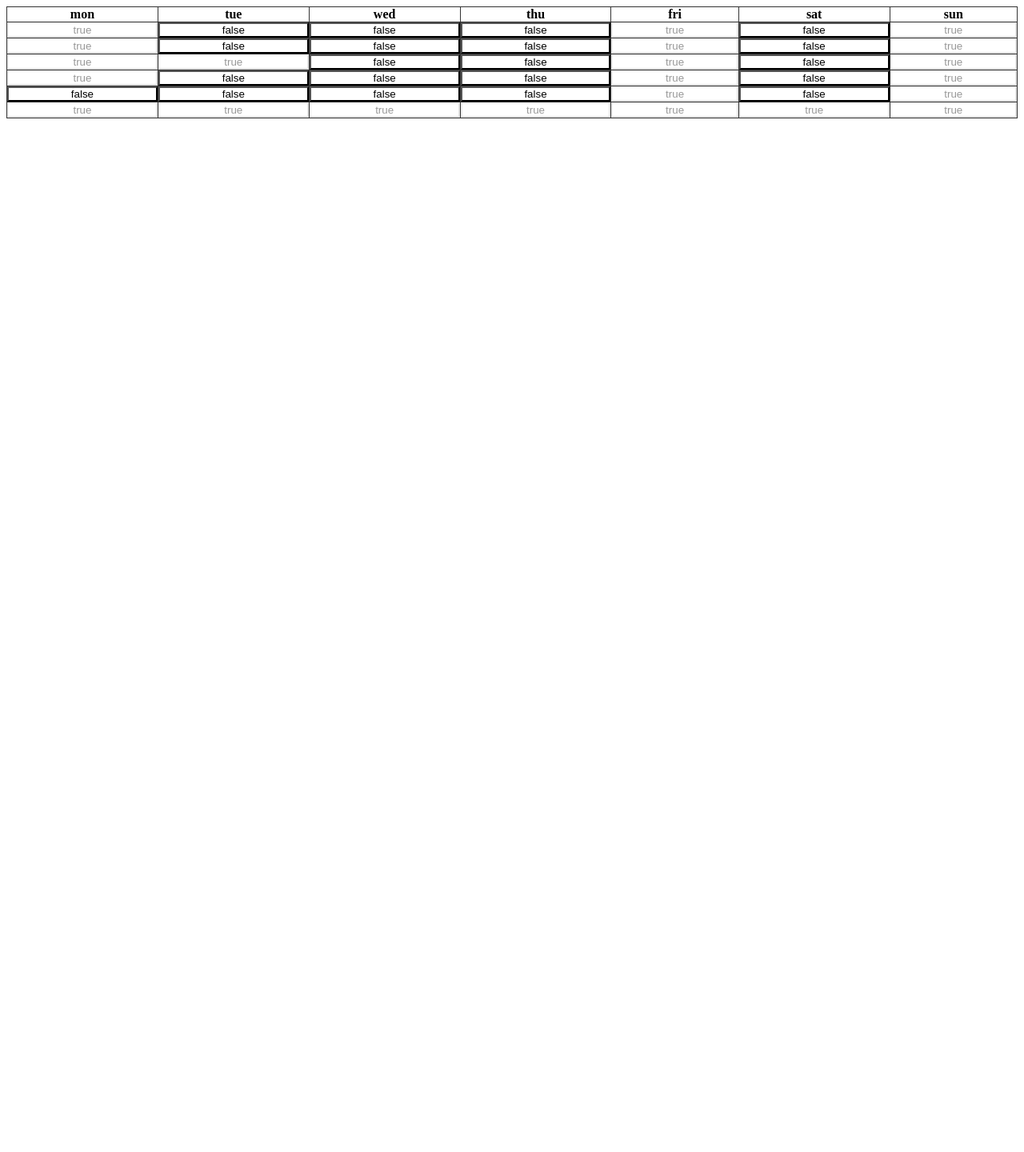
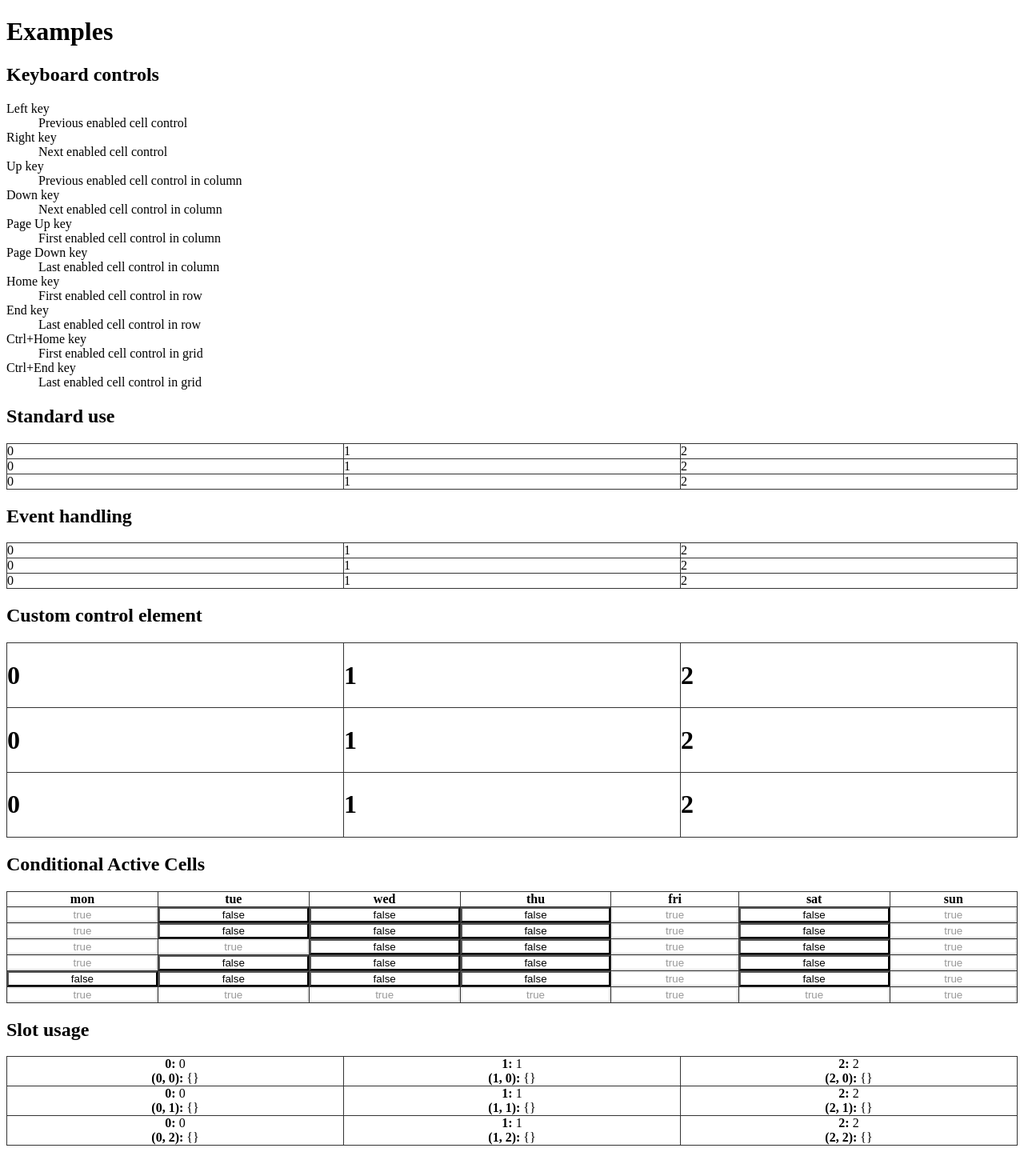
Before and after one commit to nick-somebody/vue-grid-control, a Vue app: page / in a window 1280 px wide. Shown: the whole page at 80% size. Before the commit the page ends 800 px from the top, so only its background shows below. Built offline with nearby package versions, Linux system fonts and the light colour scheme.

Commit message:
Adding examples

```diff
--- /dev/null
+++ b/examples/conditional-active-cells.vue
@@ -0,0 +1,61 @@
+<template>
+  <div>
+    <h2>
+      Conditional Active Cells
+    </h2>
+    <grid-control
+      @click-cell-control="clickCell"
+      @focus-cell-control="focusCell"
+      @blur-cell-control="blurCell"
+      @blur-grid="blurGrid"
+      :columns="headers.length"
+      :rows="records.length"
+      :records="records"
+      :headers="headers"
+      :disable-cell-func="(colIdx, rowIdx) => (records[rowIdx][headers[colIdx]])"
+      control-tag="button"
+      class="grid-control">
+      <template v-slot="{value}">
+        {{ value }}
+      </template>
+    </grid-control>
+  </div>
+</template>
+
+<script>
+import GridControl from "../src/components/GridControl.vue";
+
+export default {
+  name: "App",
+  components: {
+    GridControl
+  },
+  data() {
+    return {
+      headers: ["mon", "tue", "wed", "thu", "fri", "sat", "sun"],
+      records: [
+        { "mon": true, "tue": false, "wed": false, "thu": false, "fri": true, "sat": false, "sun": true, },
+        { "mon": true, "tue": false, "wed": false, "thu": false, "fri": true, "sat": false, "sun": true, },
+        { "mon": true, "tue": true, "wed": false, "thu": false, "fri": true, "sat": false, "sun": true, },
+        { "mon": true, "tue": false, "wed": false, "thu": false, "fri": true, "sat": false, "sun": true, },
+        { "mon": false, "tue": false, "wed": false, "thu": false, "fri": true, "sat": false, "sun": true, },
+        { "mon": true, "tue": true, "wed": true, "thu": true, "fri": true, "sat": true, "sun": true, },
+      ]
+    }
+  },
+  methods: {
+    clickCell({ colIdx, rowIdx, key, value, rowData }) {
+      console.log("clickCell", { colIdx, rowIdx, key, value, rowData })
+    },
+    focusCell({ colIdx, rowIdx, key, value, rowData }) {
+      console.log("focusCell", { colIdx, rowIdx, key, value, rowData })
+    },
+    blurCell({ colIdx, rowIdx, key, value, rowData }) {
+      console.log("blurCell", { colIdx, rowIdx, key, value, rowData })
+    },
+    blurGrid() {
+      console.log("blurGrid")
+    }
+  }
+};
+</script>
--- /dev/null
+++ b/examples/custom-control-element.vue
@@ -0,0 +1,13 @@
+<template>
+  <div>
+    <h2>Custom control element</h2>
+    <grid-control :rows="3" :columns="3" control-tag="h1" />
+  </div>
+</template>
+
+<script>
+import GridControl from "../src/components/GridControl.vue";
+export default {
+  components: { GridControl },
+}
+</script>
--- /dev/null
+++ b/examples/event-handling.vue
@@ -0,0 +1,33 @@
+<template>
+  <div>
+    <h2>Event handling</h2>
+    <grid-control
+      :rows="3"
+      :columns="3"
+      @click-cell-control="clickCell"
+      @focus-cell-control="focusCell"
+      @blur-cell-control="blurCell"
+      @blur-grid="blurGrid" />
+  </div>
+</template>
+
+<script>
+import GridControl from "../src/components/GridControl.vue";
+export default {
+  components: { GridControl },
+  methods: {
+    clickCell({ colIdx, rowIdx, key, value, rowData }) {
+      console.log("clickCell", { colIdx, rowIdx, key, value, rowData })
+    },
+    focusCell({ colIdx, rowIdx, key, value, rowData }) {
+      console.log("focusCell", { colIdx, rowIdx, key, value, rowData })
+    },
+    blurCell({ colIdx, rowIdx, key, value, rowData }) {
+      console.log("blurCell", { colIdx, rowIdx, key, value, rowData })
+    },
+    blurGrid() {
+      console.log("blurGrid")
+    }
+  }
+}
+</script>
--- /dev/null
+++ b/examples/slot-usage.vue
@@ -0,0 +1,25 @@
+<template>
+  <div>
+    <h2>Slot usage</h2>
+    <grid-control :rows="3" :columns="3">
+      <template v-slot="{ colIdx, rowIdx, key, value, rowData }">
+        <div style="text-align: center">
+          <div>
+            <strong>{{ key }}: </strong><span>{{ value }}</span>
+          </div>
+          <div>
+            <strong>({{colIdx}}, {{rowIdx}}): </strong><span>{{ rowData }}</span>
+          </div>
+
+        </div>
+      </template>
+    </grid-control>
+  </div>
+</template>
+
+<script>
+import GridControl from "../src/components/GridControl.vue";
+export default {
+  components: { GridControl },
+}
+</script>
--- /dev/null
+++ b/examples/standard-use.vue
@@ -0,0 +1,13 @@
+<template>
+  <div>
+    <h2>Standard use</h2>
+    <grid-control :rows="3" :columns="3" />
+  </div>
+</template>
+
+<script>
+import GridControl from "../src/components/GridControl.vue";
+export default {
+  components: { GridControl },
+}
+</script>
--- a/src/App.vue
+++ b/src/App.vue
@@ -1,56 +1,61 @@
 <template>
-  <grid-control
-      @click-cell-control="clickCell"
-      @focus-cell-control="focusCell"
-      @blur-cell-control="blurCell"
-      @blur-grid="blurGrid"
-      :columns="headers.length"
-      :rows="records.length"
-      :records="records"
-      :headers="headers"
-      :disable-cell-func="(colIdx, rowIdx) => (records[rowIdx][headers[colIdx]])"
-      cell-tag="button"
-      class="grid-control">
-      <template v-slot="{value}">
-        {{ value }}
-      </template>
-    </grid-control>
+  <div>
+    <h1>Examples</h1>
+    <h2>Keyboard controls</h2>
+    <dl>
+      <dt>Left key</dt>
+      <dd>Previous enabled cell control</dd>
+
+      <dt>Right key</dt>
+      <dd>Next enabled cell control</dd>
+
+      <dt>Up key</dt>
+      <dd>Previous enabled cell control in column</dd>
+
+      <dt>Down key</dt>
+      <dd>Next enabled cell control in column</dd>
+
+      <dt>Page Up key</dt>
+      <dd>First enabled cell control in column</dd>
+
+      <dt>Page Down key</dt>
+      <dd>Last enabled cell control in column</dd>
+
+      <dt>Home key</dt>
+      <dd>First enabled cell control in row</dd>
+
+      <dt>End key</dt>
+      <dd>Last enabled cell control in row</dd>
+
+      <dt>Ctrl+Home key</dt>
+      <dd>First enabled cell control in grid</dd>
+
+      <dt>Ctrl+End key</dt>
+      <dd>Last enabled cell control in grid</dd>
+    </dl>
+    <standard-use></standard-use>
+    <event-handling></event-handling>
+    <custom-control-tag></custom-control-tag>
+    <conditional-active-cells />
+    <slot-usage />
+  </div>
 </template>
 
 <script>
-import GridControl from "./components/GridControl.vue";
+import StandardUse from "../examples/standard-use.vue";
+import EventHandling from "../examples/event-handling.vue";
+import CustomControlTag from "../examples/custom-control-element.vue";
+import ConditionalActiveCells from "../examples/conditional-active-cells.vue";
+import SlotUsage from "../examples/slot-usage.vue";
 
 export default {
   name: "App",
   components: {
-    GridControl
+    StandardUse,
+    EventHandling,
+    ConditionalActiveCells,
+    CustomControlTag,
+    SlotUsage
   },
-  data() {
-    return {
-      headers: ["mon", "tue", "wed", "thu", "fri", "sat", "sun"],
-      records: [
-        { "mon": true, "tue": false, "wed": false, "thu": false, "fri": true, "sat": false, "sun": true, },
-        { "mon": true, "tue": false, "wed": false, "thu": false, "fri": true, "sat": false, "sun": true, },
-        { "mon": true, "tue": true, "wed": false, "thu": false, "fri": true, "sat": false, "sun": true, },
-        { "mon": true, "tue": false, "wed": false, "thu": false, "fri": true, "sat": false, "sun": true, },
-        { "mon": false, "tue": false, "wed": false, "thu": false, "fri": true, "sat": false, "sun": true, },
-        { "mon": true, "tue": true, "wed": true, "thu": true, "fri": true, "sat": true, "sun": true, },
-      ]
-    }
-  },
-  methods: {
-    clickCell({ colIdx, rowIdx, value, rowData }) {
-      console.log("clickCell", { colIdx, rowIdx, value, rowData })
-    },
-    focusCell({ colIdx, rowIdx, value, rowData }) {
-      console.log("focusCell", { colIdx, rowIdx, value, rowData })
-    },
-    blurCell({ colIdx, rowIdx, value, rowData }) {
-      console.log("blurCell", { colIdx, rowIdx, value, rowData })
-    },
-    blurGrid() {
-      console.log("blurGrid")
-    }
-  }
 };
 </script>
--- a/src/components/GridControl.vue
+++ b/src/components/GridControl.vue
@@ -19,7 +19,7 @@
           role="gridcell"
         >
           <component
-            :is="cellTag"
+            :is="controlTag"
             :tabindex="cell.disabled ? -1 : 0"
             :disabled="cell.disabled"
             :aria-colindex="colIdx"
@@ -85,9 +85,10 @@ const makeGridMap = (rows, columns, records, headers, disableCellFunc) => {
       grid.rows[rowIdx] = []
       let colEntries = {}
       for (let colIdx = 0; colIdx < columns; colIdx++) {
-        const value = hasRecords && hasColumns ? record[headers[colIdx]] : colIdx;
+        const [key, value] = hasRecords && hasColumns ? [headers[colIdx], record[headers[colIdx]]] : [String(colIdx), colIdx];
         const disabled = disableCellFunc(colIdx, rowIdx, value, record)
         grid.map[rowIdx][colIdx] = {
+          key,
           value,
           disabled,
           colIdx,
@@ -122,7 +123,7 @@ export default {
     rows: {
       required: true,
     },
-    cellTag: {
+    controlTag: {
       default: 'div'
     },
     records: { default: null},
@@ -163,17 +164,17 @@ export default {
     return data
   },
   methods: {
-    clickCellControl({ colIdx, rowIdx, value, rowData }) {
-      this.$emit("click-cell-control", { colIdx, rowIdx, value, rowData })
+    clickCellControl({ colIdx, rowIdx, key, value, rowData }) {
+      this.$emit("click-cell-control", { colIdx, rowIdx, key, value, rowData })
     },
-    focusCellControl({ colIdx, rowIdx, value, rowData }) {
+    focusCellControl({ colIdx, rowIdx, key, value, rowData }) {
       this.focusedRow = rowIdx
       this.focusedCol = colIdx
-      this.$emit("focus-cell-control", { colIdx, rowIdx, value, rowData })
+      this.$emit("focus-cell-control", { colIdx, rowIdx, key, value, rowData })
     },
-    blurCellControl({ colIdx, rowIdx, value, rowData }) {
+    blurCellControl({ colIdx, rowIdx, key, value, rowData }) {
       // if we do not get a changed index, focus has left the grid
-      this.$emit("blur-cell-control", { colIdx, rowIdx, value, rowData })
+      this.$emit("blur-cell-control", { colIdx, rowIdx, key, value, rowData })
       setTimeout(() => {
         if (this.focusedRow === rowIdx && this.focusedCol === colIdx) {
           this.blurGrid()
```
Also changed, not shown: 1 other file (tests, documents, lock files or other folders).
